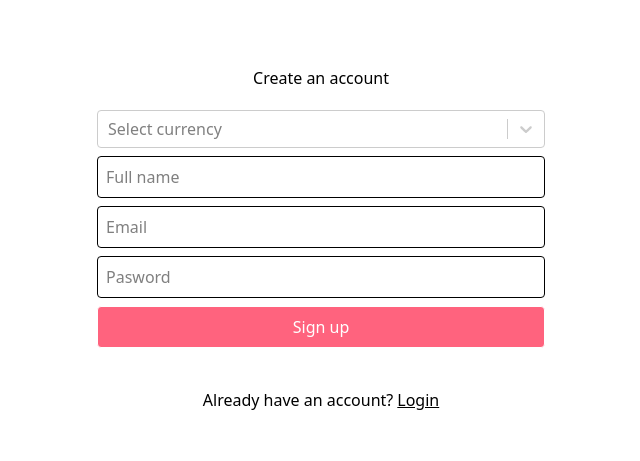
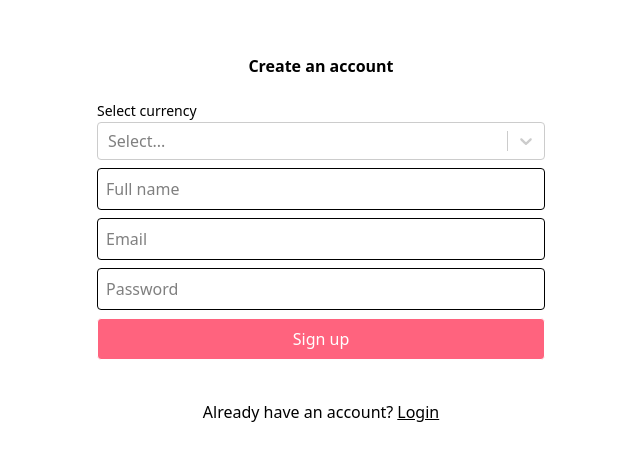
Before and after one commit to ElenaPavluchuk/simple-balance-frontend, a React (Vite) app: page /simple-balance-frontend/signup in a window 1280 px wide. Shown: the part 161-622 px from the top of the page, without its empty margins (319-959 px from the left). Built offline with nearby package versions, Linux system fonts and the light colour scheme; no server answers.

Commit message:
feat-regi-47: register page is finally done

```diff
--- a/src/pages/SignupPage/SignupPage.jsx
+++ b/src/pages/SignupPage/SignupPage.jsx
@@ -11,7 +11,9 @@ export default function SignupPage() {
   const [password, setPassword] = useState("");
   const [selectedCurrency, setSelectedCurrency] = useState(null);
   const [currencyOptions, setCurrencyOptions] = useState([]);
-  const [errors, setErrors] = useState(null);
+  const [errors, setErrors] = useState({});
+  const [apiError, setApiError] = useState("");
+  const [isLoading, setIsLoading] = useState(false);
   const { login } = useAuth();
   const navigate = useNavigate();
 
@@ -22,14 +24,14 @@ export default function SignupPage() {
           API_PATHS.CURRENCIES.GET_CURRENCIES,
         );
 
-        const normolizeOptions = response?.data?.map((o) => ({
+        const normolizedOptions = response?.data?.map((o) => ({
           label: o.code,
           value: o.id,
         }));
 
-        setCurrencyOptions(normolizeOptions || []);
+        setCurrencyOptions(normolizedOptions || []);
 
-        const defaultCurrency = normolizeOptions?.find(
+        const defaultCurrency = normolizedOptions?.find(
           (c) => c.label === "USD",
         );
 
@@ -46,7 +48,7 @@ export default function SignupPage() {
 
   const validate = () => {
     const validateErrors = {};
-    const regex = /^[^\s@]+@[^\s@]+\.[^\s@]+$/;
+    const emailRegex = /^[^\s@]+@[^\s@]+\.[^\s@]+$/;
 
     if (!selectedCurrency) {
       validateErrors.selectedCurrency = "Currency is required";
@@ -59,11 +61,11 @@ export default function SignupPage() {
         "Full name must be no more than 100 characters long";
     }
 
-    if (!regex.test(email)) {
+    if (!emailRegex.test(email)) {
       validateErrors.email = "Please enter a valide email address";
     }
 
-    if (!password.trim()) {
+    if (!password) {
       validateErrors.password = "Password is required";
     } else if (password.length < 6 || password.length > 128) {
       validateErrors.password =
@@ -74,8 +76,8 @@ export default function SignupPage() {
     return Object.keys(validateErrors).length === 0;
   };
 
-  const handleChangeCurrency = (options) => {
-    setSelectedCurrency(options || []);
+  const handleChangeCurrency = (option) => {
+    setSelectedCurrency(option || null);
     setErrors((prev) => ({ ...prev, selectedCurrency: "" }));
   };
 
@@ -86,10 +88,12 @@ export default function SignupPage() {
 
     const data = {
       currencyId: selectedCurrency.value,
-      fullName: fullName.trim().toLowerCase(),
-      email: email.trim().toLowerCase(),
-      password: password.trim().toLowerCase(),
+      fullName: fullName.trim(),
+      email: email.trim(),
+      password,
     };
+
+    setIsLoading(true);
 
     try {
       const response = await axiosInstance.post(
@@ -98,35 +102,35 @@ export default function SignupPage() {
       );
 
       if (response.status === 201) {
-        const authData = response.data;
-        login(authData);
+        login(response.data);
         navigate("/");
       }
-
-      setSelectedCurrency(null);
-      setFullName("");
-      setEmail("");
-      setPassword("");
-      setErrors({});
     } catch (err) {
       console.error(err);
+      const message =
+        err?.response?.message || "Something went wrong. Please try again";
+      setApiError(message);
+    } finally {
+      setIsLoading(false);
     }
   };
 
   return (
     <div className="flex flex-col items-center justify-center gap-5 h-screen">
-      <h2>Create an account</h2>
+      <h2 className="font-bold">Create an account</h2>
 
       <form onSubmit={handleSignup} className="flex flex-col gap-2 w-fit">
+        <div>
+          <label className="text-gary-500 text-sm">Select currency</label>
           <Select
             value={selectedCurrency}
             onChange={handleChangeCurrency}
             options={currencyOptions}
-          placeholder="Select currency"
           />
-        {errors?.selectedCurrency && (
+          {errors.selectedCurrency && (
             <p className="text-red-500 italic">{errors.selectedCurrency}</p>
           )}
+        </div>
 
         <input
           value={fullName}
@@ -137,7 +141,7 @@ export default function SignupPage() {
           placeholder="Full name"
           className="border rounded p-2 w-md"
         />
-        {errors?.fullName && (
+        {errors.fullName && (
           <p className="text-red-500 italic">{errors.fullName}</p>
         )}
 
@@ -149,8 +153,9 @@ export default function SignupPage() {
           }}
           placeholder="Email"
           className="border rounded p-2 w-md"
+          type="email"
         />
-        {errors?.email && <p className="text-red-500 italic">{errors.email}</p>}
+        {errors.email && <p className="text-red-500 italic">{errors.email}</p>}
 
         <input
           value={password}
@@ -158,16 +163,17 @@ export default function SignupPage() {
             setPassword(e.target.value);
             setErrors((prev) => ({ ...prev, password: "" }));
           }}
-          placeholder="Pasword"
+          placeholder="Password"
           className="border rounded p-2 w-md"
           type="password"
         />
-        {errors?.password && (
+        {errors.password && (
           <p className="text-red-500 italic">{errors.password}</p>
         )}
 
         <button
           type="submit"
+          disabled={isLoading}
           className="border rounded p-2 bg-rose-400 text-white"
         >
           Sign up
@@ -180,6 +186,10 @@ export default function SignupPage() {
           Login
         </Link>
       </span>
+
+      {apiError && (
+        <p className="text-red-500 italic text-center">{apiError}</p>
+      )}
     </div>
   );
 }
```
Lines whose indentation alone changed are shown as unchanged.
